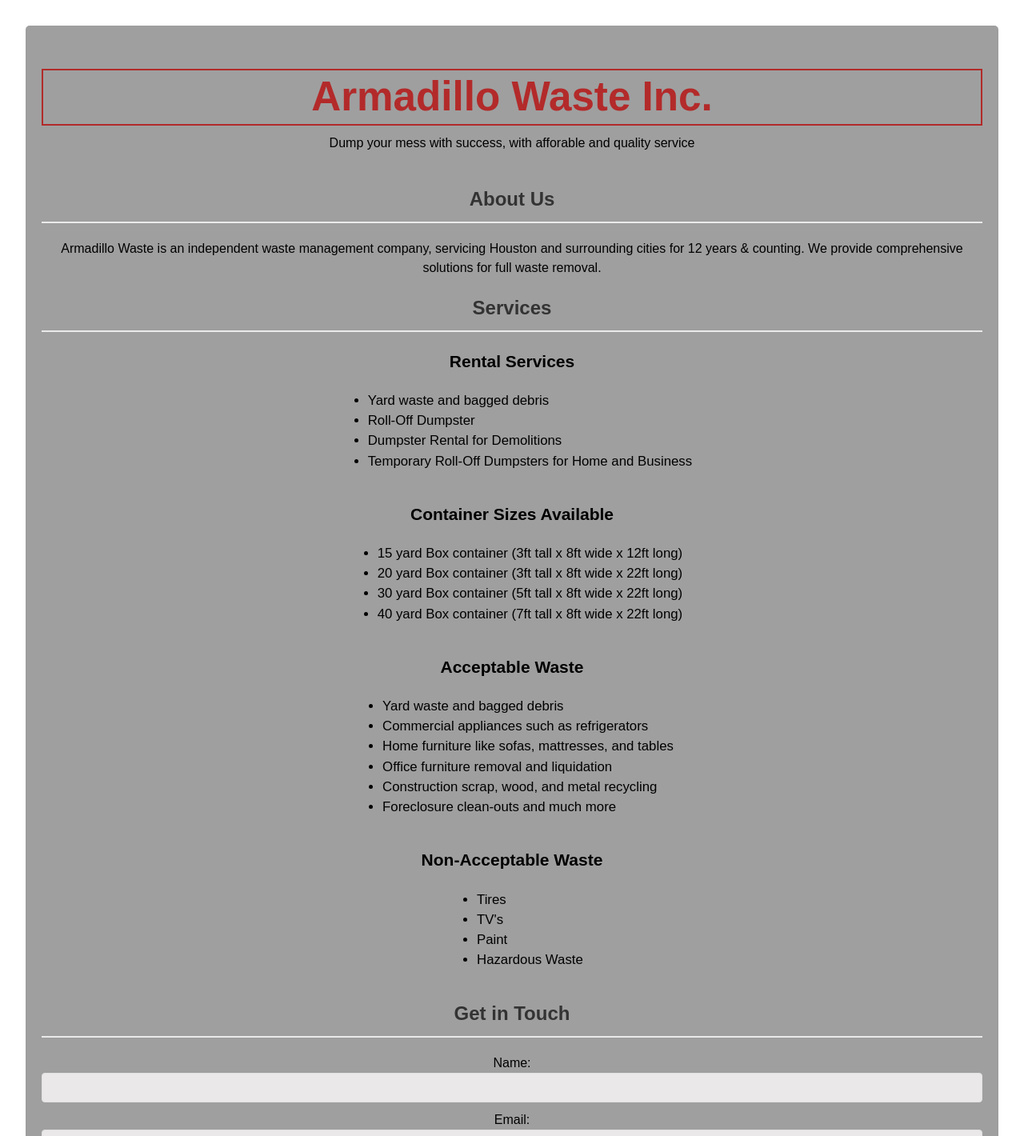
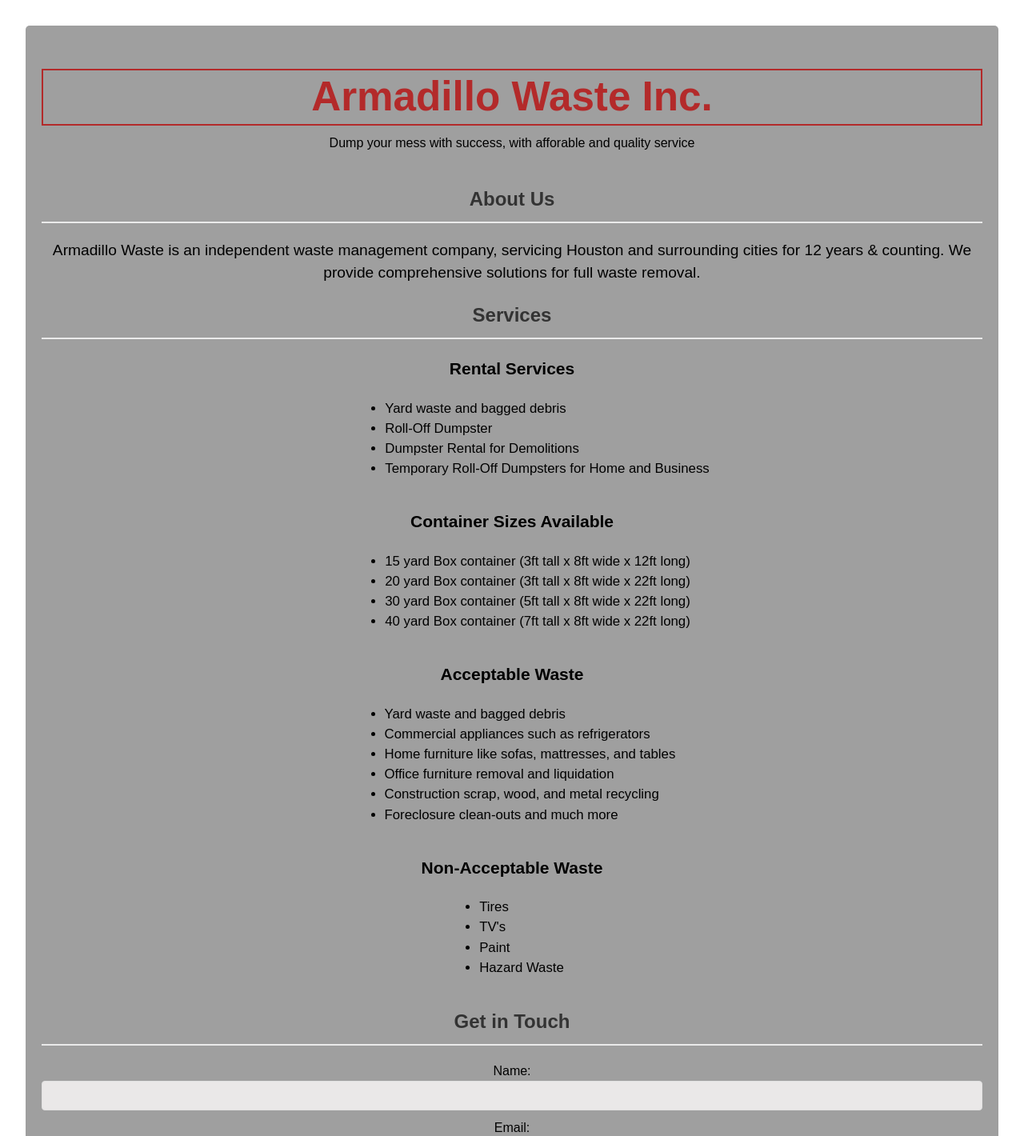
Before and after one commit to cdschexnide/bootjackranch, a React (Vite) app: page / in a window 1280 px wide. Shown: the top 1420 px of the page at 80% size. Built offline with nearby package versions, Linux system fonts and the light colour scheme.

Commit message:
website edits based on feedback from Nina and Miguel

```diff
--- a/src/App.css
+++ b/src/App.css
@@ -166,7 +166,7 @@ footer {
   text-align: left;
   margin-top: 0px;
   padding-top: 0px;
-  margin-left: 0.3rem;
+  margin-left: 3rem;
   font-size: 1.05rem;
 }
 
@@ -174,8 +174,25 @@ footer {
   text-align: left;
   margin-top: 0px;
   padding-top: 0px;
+  margin-left: 1.5rem;
+  /* margin-right: 0.3rem; */
+  font-size: 1.05rem;
+}
+
+.list-3 {
+  text-align: left;
+  margin-top: 0px;
+  padding-top: 0px;
   margin-left: 0.3rem;
-  margin-right: 0.3rem;
+  font-size: 1.05rem;
+}
+
+.list-4 {
+  text-align: left;
+  margin-top: 0px;
+  padding-top: 0px;
+  margin-left: 0rem;
+  margin-right: 1rem;
   font-size: 1.05rem;
 }
 
@@ -183,3 +200,12 @@ footer {
   color: black;
   font-size: 21px;
 }
+
+.about-us {
+  /* text-align: left; */
+  /* margin-top: 0px;
+  padding-top: 0px;
+  margin-left: 3rem; */
+  font-size: 1.2rem;
+  color: black;
+}
--- a/src/App.tsx
+++ b/src/App.tsx
@@ -49,7 +49,7 @@ function App() {
 
       <section>
         <h2>About Us</h2>
-        <p style={{ color: "black" }}>
+        <p className="about-us">
           Armadillo Waste is an independent waste management company, servicing
           Houston and surrounding cities for 12 years & counting. We provide
           comprehensive solutions for full waste removal.
@@ -68,7 +68,7 @@ function App() {
         </div>
         <h3 className="subheaders">Container Sizes Available</h3>
         <div style={{ display: "flex", justifyContent: "center" }}>
-          <ul className="list-1">
+          <ul className="list-2">
             <li style={{ color: "black" }}>
               15 yard Box container {`(3ft tall x 8ft wide x 12ft long)`}
             </li>
@@ -85,7 +85,7 @@ function App() {
         </div>
         <h3 className="subheaders">Acceptable Waste</h3>
         <div style={{ display: "flex", justifyContent: "center" }}>
-          <ul className="list-2">
+          <ul className="list-3">
             <li style={{ color: "black" }}>Yard waste and bagged debris</li>
             <li style={{ color: "black" }}>
               Commercial appliances such as refrigerators
@@ -106,11 +106,11 @@ function App() {
         </div>
         <h3 className="subheaders">Non-Acceptable Waste</h3>
         <div style={{ display: "flex", justifyContent: "center" }}>
-          <ul className="list-1">
+          <ul className="list-4">
             <li style={{ color: "black" }}>Tires</li>
             <li style={{ color: "black" }}>TV's</li>
             <li style={{ color: "black" }}>Paint</li>
-            <li style={{ color: "black" }}>Hazardous Waste</li>
+            <li style={{ color: "black" }}>Hazard Waste</li>
           </ul>
         </div>
       </section>
```
